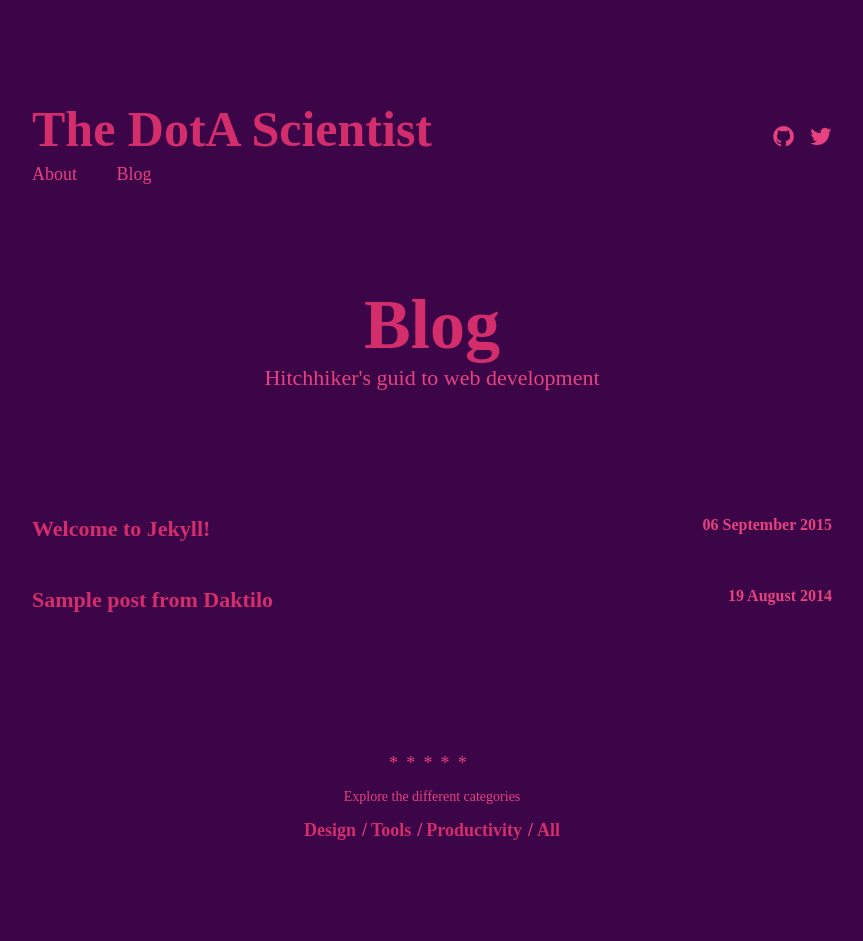
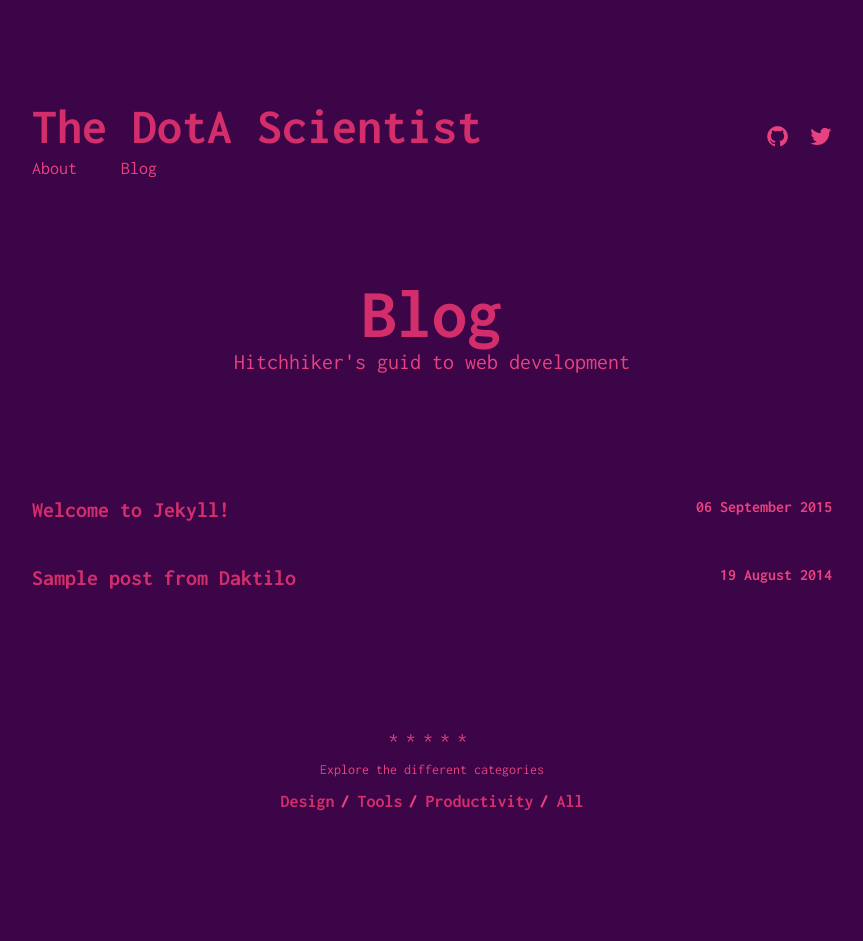
Before and after one commit to dawsoneliasen/thedotascientist, a Jekyll site: the page built from index.html, in a window 1280 px wide. Shown: the whole page, without its empty margins (208-1071 px from the left). Built offline with Jekyll 4.4.1, drawn with Linux system fonts in a browser that asks for light colours; after the commit the page ends 910 px from its top, so only the background shows below that.

Commit message:
revert font

```diff
--- a/_sass/_default.scss
+++ b/_sass/_default.scss
@@ -1,6 +1,6 @@
 /* =Base */
 body {
-    font-family: 'Overpass-Mono', ;
+    font-family: 'Inconsolata', ;
     color: $iron;
     background-color: $dorian;
 }
```
